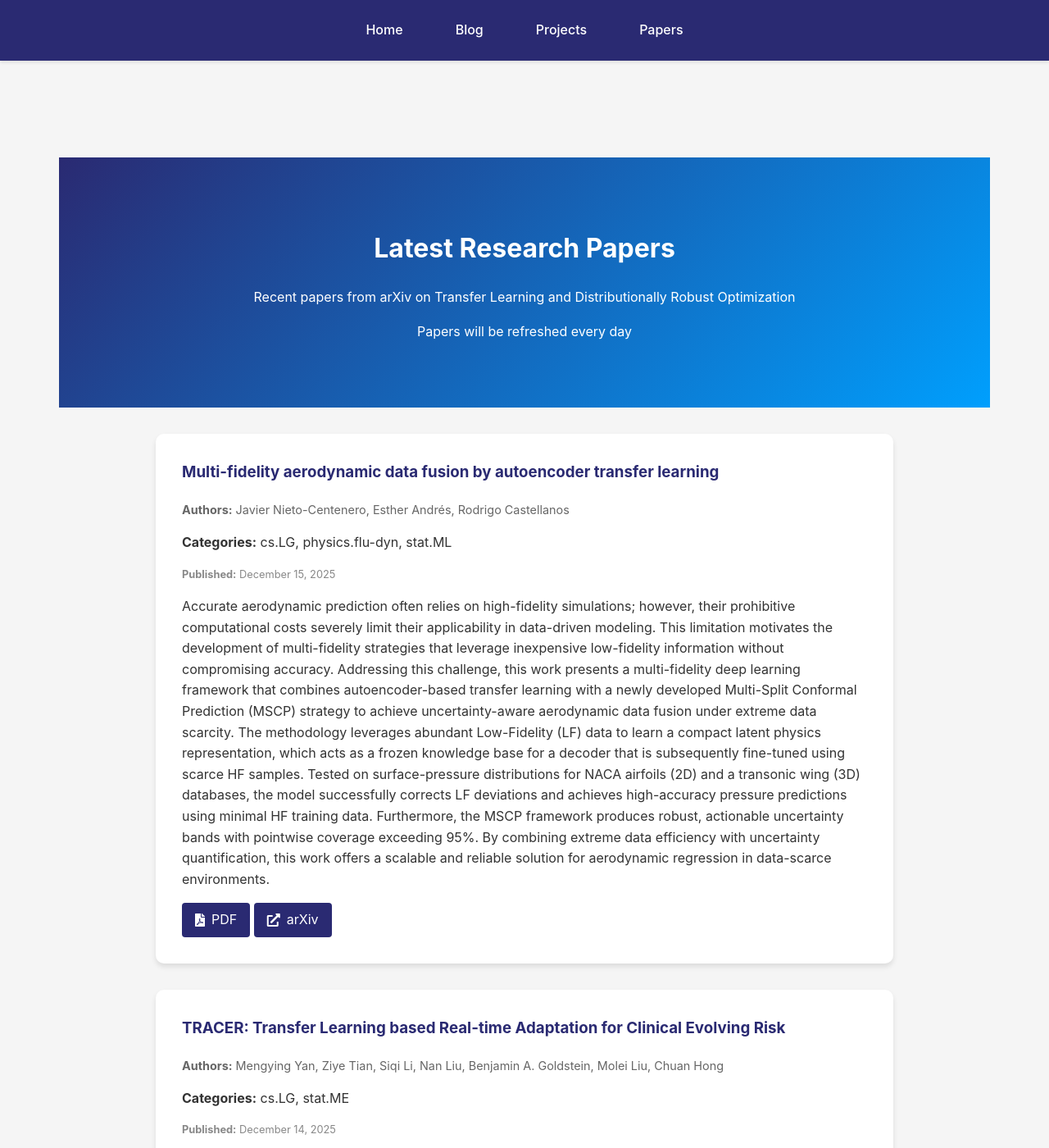
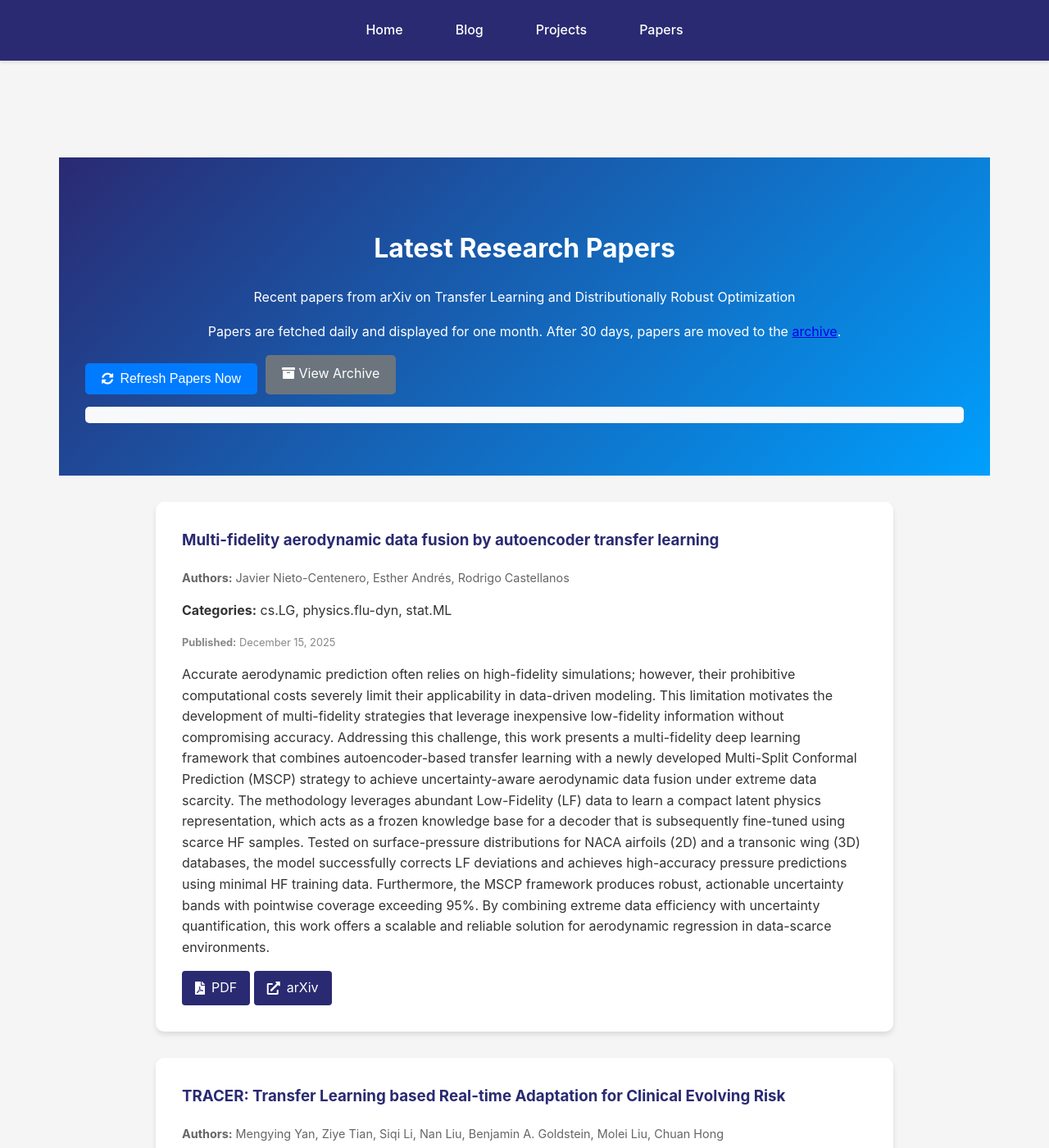
Before and after one commit to kyZhan2002/mypage, a Jekyll site: the page built from papers/index.html, in a window 1280 px wide and 1400 px high. Shown: the whole window at 82% size. Built offline with Jekyll 4.4.1, drawn with Linux system fonts in a browser that asks for light colours.

Commit message:
Add paper archiving system with search functionality
- Papers are now archived after 30 days instead of being deleted
- Added archive page with search functionality (title, author, abstract)
- Updated fetch_papers.py to support archiving
- Added navigation links between active and archived papers

```diff
--- a/papers/index.html
+++ b/papers/index.html
@@ -7,7 +7,16 @@
   <div class="header">
     <h1>Latest Research Papers</h1>
     <p>Recent papers from arXiv on Transfer Learning and Distributionally Robust Optimization</p>
-    <p>Papers will be refreshed every day</p>
+    <p>Papers are fetched daily and displayed for one month. After 30 days, papers are moved to the <a href="{{ site.baseurl }}/papers/archive">archive</a>.</p>
+    <div class="header-actions">
+      <button id="refresh-papers-btn" class="refresh-button" onclick="refreshPapers()">
+        <i class="fas fa-sync-alt"></i> Refresh Papers Now
+      </button>
+      <a href="{{ site.baseurl }}/papers/archive" class="button archive-button">
+        <i class="fas fa-archive"></i> View Archive
+      </a>
+    </div>
+    <div id="refresh-status" class="refresh-status"></div>
   </div>
 
   <div class="papers-list">
@@ -43,3 +52,93 @@
     {% endif %}
   </div>
 </div>
+
+<script>
+function refreshPapers() {
+  const btn = document.getElementById('refresh-papers-btn');
+  const status = document.getElementById('refresh-status');
+
+  // Disable button and show loading state
+  btn.disabled = true;
+  btn.innerHTML = '<i class="fas fa-spinner fa-spin"></i> Refreshing...';
+  status.innerHTML = '<p style="color: #007bff;">Triggering paper refresh... This may take a few minutes.</p>';
+
+  // Get repository info from GitHub username (assuming repo name is 'mypage')
+  const repoOwner = '{{ site.social.github }}' || 'keyaozhan';
+  const repoName = 'mypage'; // Update this if your repo has a different name
+  const workflowId = 'update-papers.yml';
+
+  // Open GitHub Actions page in new tab for manual trigger
+  const actionsUrl = `https://github.com/${repoOwner}/${repoName}/actions/workflows/${workflowId}`;
+  window.open(actionsUrl, '_blank');
+
+  status.innerHTML = `
+    <p style="color: #28a745;">
+      <i class="fas fa-check-circle"></i>
+      Opened GitHub Actions page. Click "Run workflow" to manually refresh papers.
+    </p>
+    <p style="color: #6c757d; font-size: 0.9em;">
+      The workflow will fetch new papers and update the site. Check back in a few minutes!
+    </p>
+  `;
+
+  // Re-enable button after a delay
+  setTimeout(() => {
+    btn.disabled = false;
+    btn.innerHTML = '<i class="fas fa-sync-alt"></i> Refresh Papers Now';
+  }, 3000);
+}
+</script>
+
+<style>
+.refresh-button {
+  background-color: #007bff;
+  color: white;
+  border: none;
+  padding: 10px 20px;
+  border-radius: 5px;
+  cursor: pointer;
+  font-size: 16px;
+  margin-top: 10px;
+  transition: background-color 0.3s;
+}
+
+.refresh-button:hover:not(:disabled) {
+  background-color: #0056b3;
+}
+
+.refresh-button:disabled {
+  background-color: #6c757d;
+  cursor: not-allowed;
+}
+
+.refresh-status {
+  margin-top: 15px;
+  padding: 10px;
+  border-radius: 5px;
+  background-color: #f8f9fa;
+}
+
+.header-actions {
+  display: flex;
+  gap: 10px;
+  margin-top: 15px;
+  flex-wrap: wrap;
+}
+
+.archive-button {
+  background-color: #6c757d;
+  color: white;
+  text-decoration: none;
+  padding: 10px 20px;
+  border-radius: 5px;
+  display: inline-block;
+  transition: background-color 0.3s;
+}
+
+.archive-button:hover {
+  background-color: #5a6268;
+  color: white;
+  text-decoration: none;
+}
+</style>
```
Also changed, not shown: _scripts/fetch_papers.py (+198 -24 lines), papers/archive.html (added, +171 -0 lines).
